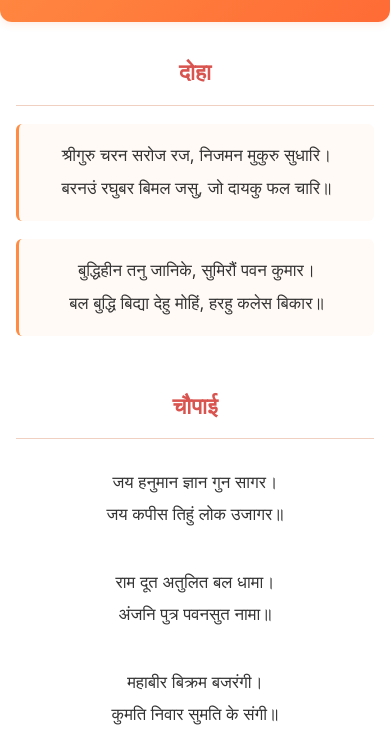
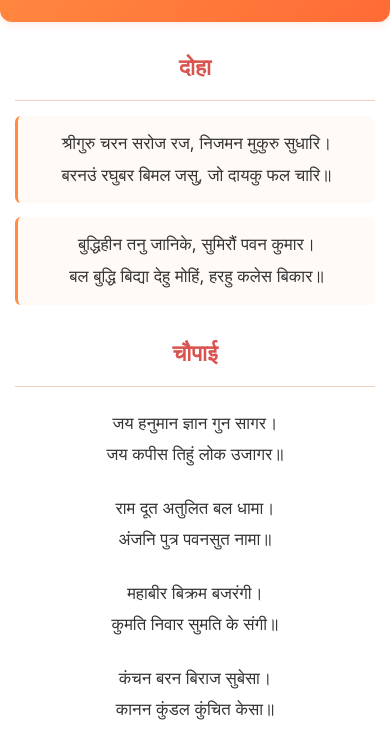
Before and after one commit to Aditya-Singh-cs/Hanuman-Chalisa-Website, a plain HTML site: page index.html in a window 390 px wide. Shown: the part 81-833 px from the top of the page. Drawn offline with Linux system fonts and the light colour scheme.

Commit message:
Optimized layout: reduced vertical scroll and improved readability

```diff
--- a/style.css
+++ b/style.css
@@ -114,7 +114,7 @@ footer {
 
 
 /* ------------------- New Css file --------------------- */
-
+/*
 * {
     margin: 0;
     padding: 0;
@@ -261,4 +261,163 @@ footer {
     .chaupai p {
         margin-bottom: 16px;
     }
+} */
+
+
+/* File with less scroll  */
+
+* {
+    margin: 0;
+    padding: 0;
+    box-sizing: border-box;
 }
+
+body {
+    font-family: -apple-system, BlinkMacSystemFont, 'Segoe UI', 'Noto Sans', Arial, sans-serif;
+    background: #fff8ef;
+    color: #2c2c2c;
+    line-height: 1.8;
+}
+
+.container {
+    max-width: 720px;
+    margin: 0 auto;
+    padding: 25px 25px;
+    background: #ffffff;
+    box-shadow: 0 1px 3px rgba(0,0,0,0.08);
+}
+
+header {
+    text-align: center;
+    padding: 35px 20px;
+    background: linear-gradient(135deg, #ff8c42 0%, #ff6b35 100%);
+    color: #fff;
+    margin: -25px -25px 30px -25px;
+    border-radius: 0 0 12px 12px;
+    box-shadow: 0 2px 8px rgba(255,107,53,0.15);
+}
+
+h1 {
+    font-size: 2.6em;
+    font-weight: 600;
+    text-shadow: 1px 1px 2px rgba(0,0,0,0.1);
+    letter-spacing: 0.5px;
+}
+
+h2 {
+    font-size: 1.75em;
+    color: #d9534f;
+    margin: 35px 0 20px 0;
+    text-align: center;
+    border-bottom: 1px solid #f0d0c0;
+    padding-bottom: 12px;
+    font-weight: 600;
+}
+
+section {
+    margin-bottom: 35px;
+}
+
+p {
+    font-size: 1.18em;
+    line-height: 1.85;
+    margin-bottom: 14px;
+    text-align: center;
+    padding: 8px 12px;
+    color: #333;
+}
+
+.doha p {
+    background: #fffaf5;
+    border-left: 3px solid #ff8c42;
+    padding: 14px 18px;
+    margin: 14px 0;
+    border-radius: 6px;
+    line-height: 1.9;
+}
+
+.chaupai p {
+    padding: 6px 12px;
+    margin-bottom: 14px;
+}
+
+footer {
+    text-align: center;
+    padding: 20px 20px;
+    margin-top: 35px;
+    border-top: 1px solid #f0d0c0;
+    color: #888;
+    font-size: 0.85em;
+    opacity: 0.8;
+}
+
+@media (max-width: 768px) {
+    .container {
+        padding: 20px 18px;
+    }
+
+    h1 {
+        font-size: 2.2em;
+    }
+
+    h2 {
+        font-size: 1.6em;
+        margin: 30px 0 18px 0;
+    }
+
+    p {
+        font-size: 1.12em;
+        padding: 7px 10px;
+    }
+
+    header {
+        margin: -20px -18px 25px -18px;
+        padding: 28px 15px;
+    }
+
+    .chaupai p {
+        margin-bottom: 12px;
+    }
+
+    section {
+        margin-bottom: 30px;
+    }
+}
+
+@media (max-width: 480px) {
+    .container {
+        padding: 18px 15px;
+    }
+
+    h1 {
+        font-size: 1.85em;
+    }
+
+    h2 {
+        font-size: 1.4em;
+        margin: 25px 0 15px 0;
+    }
+
+    p {
+        font-size: 1.05em;
+        padding: 6px 8px;
+        margin-bottom: 12px;
+    }
+
+    header {
+        margin: -18px -15px 22px -15px;
+        padding: 25px 12px;
+    }
+
+    .doha p {
+        padding: 12px 15px;
+    }
+
+    .chaupai p {
+        margin-bottom: 11px;
+    }
+
+    section {
+        margin-bottom: 28px;
+    }
+}
```
